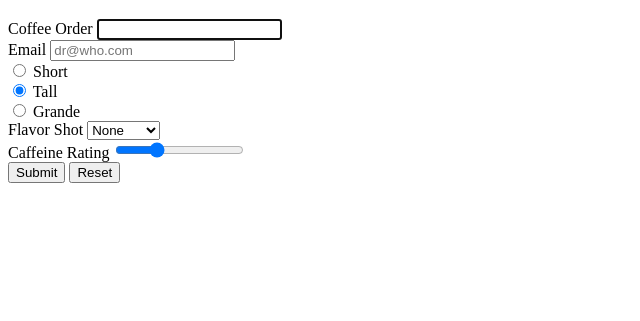
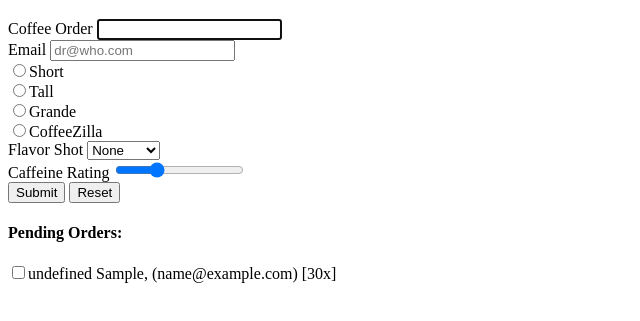
Before and after one commit to JakeSichley/Coffee-Run, a plain HTML site: page index.html in a window 1280 px wide. Both pictures are taken after typing "Sample", "name@example.com" into the empty fields and a click on the button "Submit". Shown: the part 61-382 px from the top of the page, without its empty margins (0-640 px from the left). Drawn offline with nearby package versions, Linux system fonts and the light colour scheme.

Commit message:
Complete Chapter 11
Chapter 11: From Data to DOM
Refractor functions and prototypes into classes

```diff
--- a/index.html
+++ b/index.html
@@ -3,43 +3,31 @@
 <head>
     <meta charset="UTF-8">
     <meta name="viewport" content="width=device-width, initial-scale=1.0">
-        <title>coffeerun</title>
+    <title>CoffeeRun</title>
     <link rel="stylesheet" href="https://cdnjs.cloudflare.com/ajax/libs/twitter-bootstrap/4.5.2/js/bootstrap.min.js">
 </head>
-    <body class="container">
+<body>
     <header>
         <h1>CoffeeRun</h1>
     </header>
     <section>
         <div class="panel panel-default">
-                <div class="panel-body">
+            <div class="panel panel-body">
                 <form data-coffee-order="form">
                     <div class="form-group">
                         <label for="coffeeOrder">Coffee Order</label>
-                            <input class="form-control" name="coffee" id="coffeeOrder">
+                        <input class="form-control" name="coffee" id="coffeeOrder" autofocus>
                     </div>
                     <div class="form-group">
                         <label for="emailInput">Email</label>
-                            <input class="form-control" type="email" name="emailAddress" id="emailInput" value="" placeholder="dr@who.com">
+                        <input class="form-control" type="email" name="emailAddress" id="emailInput"
+                            value="" placeholder="dr@who.com">
                         </div>
-                        <div class="radio">
-                            <label>
-                                <input type="radio" name="size" value="short">
-                                Short
-                            </label>
                     </div>
-                        <div class="radio">
-                            <label>
-                                <input type="radio" name="size" value="tall" checked>
-                                Tall
-                            </label>
-                        </div>
-                        <div class="radio">
-                            <label>
-                                <input type="radio" name="size" value="grande">
-                                Grande
-                            </label>
-                        </div>
+                    <div class="radio"><label><input type="radio" name="size" value="short">Short</label></div>
+                    <div class="radio"><label><input type="radio" name="size" value="tall">Tall</label></div>
+                    <div class="radio"><label><input type="radio" name="size" value="grande">Grande</label></div>
+                    <div class="radio"><label><input type="radio" name="size" value="coffeezilla">CoffeeZilla</label></div>
                     <div class="form-group">
                         <label for="flavorShot">Flavor Shot</label>
                         <select id="flavorShot" class="form-control" name="flavor">
@@ -56,10 +44,17 @@
                     <button type="submit" class="btn btn-default">Submit</button>
                     <button type="reset" class="btn btn-default">Reset</button>
                 </form>
+                <div class="panel panel-default">
+                    <div class="panel-body">
+                        <h4>Pending Orders:</h4>
+                        <div data-coffee-order="checklist"></div>
+                    </div>
+                </div>
             </div>
         </div>
     </section>
     <script src="https://cdnjs.cloudflare.com/ajax/libs/jquery/3.5.1/jquery.min.js" charset="utf-8"></script>
+    <script src="scripts/checklist.js" charset="utf-8"></script>
     <script src="scripts/formhandler.js" charset="utf-8"></script>
     <script src="scripts/datastore.js" charset="utf-8"></script>
     <script src="scripts/truck.js" charset="utf-8"></script>
--- /dev/null
+++ b/scripts/checklist.js
@@ -0,0 +1,78 @@
+(function (window) {
+    'use strict';
+
+    var App = window.App || {};
+    var $ = window.jQuery;
+
+    class CheckList {
+        constructor(selector) {
+            if (!selector) {
+                throw new Error('No selector provided');
+            }
+
+            this.$element = $(selector);
+            if (this.$element.length === 0) {
+                throw new Error('Could not find element with selector: ' + selector);
+            }
+        }
+
+        addRow(coffeeOrder) {
+            // Remove any existing rows that match the email address
+            this.removeRow(coffeeOrder.emailAddress);
+            // Create a new instance of a row, using the coffee order info
+            var rowElement = new Row(coffeeOrder);
+            // Add the new row instance's $element property to the checklist
+            this.$element.append(rowElement.$element);
+        }
+
+        removeRow(email) {
+            this.$element
+                .find('[value="' + email + '"]')
+                .closest('[data-coffee-order="checkbox"]')
+                .remove();
+        }
+
+        addClickHandler(fn) {
+            this.$element.on('click', 'input', function (event) {
+                var email = event.target.value;
+                this.removeRow(email);
+                fn(email);
+            }.bind(this));
+        }
+    }
+
+    class Row {
+        constructor(coffeeOrder) {
+            var $div = $('<div></div>', {
+                'data-coffee-order': 'checkbox',
+                'class': 'checkbox'
+            });
+
+            var $label = $('<label></label>');
+
+            var $checkbox = $('<input></input>', {
+                type: 'checkbox',
+                value: coffeeOrder.emailAddress
+            });
+
+            var description = coffeeOrder.size + ' ';
+            if (coffeeOrder.flavor) {
+                description += coffeeOrder.flavor + ' ';
+            }
+
+            description += coffeeOrder.coffee + ', ';
+            description += ' (' + coffeeOrder.emailAddress + ')';
+            description += ' [' + coffeeOrder.strength + 'x]';
+
+            $label.append($checkbox);
+            $label.append(description);
+            $div.append($label);
+
+            this.$element = $div;
+        }
+    }
+
+    App.CheckList = CheckList;
+    window.App = App;
+
+}) (window);
--- a/scripts/datastore.js
+++ b/scripts/datastore.js
@@ -3,25 +3,27 @@
 
     var App = window.App || {};
 
-    function DataStore() {
+    class DataStore {
+        constructor() {
             this.data = {};
         }
 
-    DataStore.prototype.add = function (key, val) {
+        add(key, val) {
             this.data[key] = val;
-    };
+        }
 
-    DataStore.prototype.get = function (key) {
+        get(key) {
             return this.data[key];
-    };
+        }
 
-    DataStore.prototype.getAll = function () {
+        getAll() {
             return this.data;
-    };
+        }
 
-    DataStore.prototype.remove = function (key) {
+        remove(key) {
             delete this.data[key];
-    };
+        }
+    }
 
     App.DataStore = DataStore;
     window.App = App;
--- a/scripts/formhandler.js
+++ b/scripts/formhandler.js
@@ -5,7 +5,8 @@
     var App = window.App || {};
     var $ = window.jQuery;
 
-    function FormHandler(selector) {
+    class FormHandler {
+        constructor(selector) {
             if (!selector) {
                 throw new Error('No selector provided');
             }
@@ -16,7 +17,7 @@
             }
         }
 
-    FormHandler.prototype.addSubmitHandler = function (fn) {
+        addSubmitHandler(fn) {
             console.log('Setting submit handler for form');
             this.$formElement.on('submit', function (event) {
                 event.preventDefault();
@@ -31,7 +32,8 @@
                 this.reset();
                 this.elements[0].focus();
             });
-    };
+        }
+    }
 
     App.FormHandler = FormHandler;
     window.App = App;
--- a/scripts/main.js
+++ b/scripts/main.js
@@ -2,15 +2,21 @@
     'use strict';
 
     var FORM_SELECTOR = '[data-coffee-order="form"]';
+    var CHECKLIST_SELECTOR = '[data-coffee-order="checklist"]';
     var App = window.App;
     var Truck = App.Truck;
     var DataStore = App.DataStore;
     var FormHandler = App.FormHandler;
+    var CheckList = App.CheckList;
     var myTruck = new Truck('ncc-1701', new DataStore());
     window.myTruck = myTruck;
+    var checkList = new CheckList(CHECKLIST_SELECTOR);
+    checkList.addClickHandler(myTruck.deliverOrder.bind(myTruck));
     var formHandler = new FormHandler(FORM_SELECTOR);
 
-    formHandler.addSubmitHandler(myTruck.createOrder.bind(myTruck));
-    console.log(formHandler);
+    formHandler.addSubmitHandler(function (data) {
+        myTruck.createOrder.call(myTruck, data);
+        checkList.addRow.call(checkList, data);
+    });
 
 }) (window);
--- a/scripts/truck.js
+++ b/scripts/truck.js
@@ -3,29 +3,31 @@
 
     var App = window.App || {};
 
-    function Truck(truckId, db) {
+    class Truck {
+        constructor(truckId, db) {
             this.truckId = truckId;
             this.db = db;
         }
 
-    Truck.prototype.createOrder = function (order) {
+        createOrder(order) {
             console.log('Adding order for ' + order.emailAddress);
             this.db.add(order.emailAddress, order);
-    };
+        }
 
-    Truck.prototype.deliverOrder = function (customerId) {
+        deliverOrder(customerId) {
             console.log('Delivering order for ' + customerId);
             this.db.remove(customerId);
-    };
+        }
 
-    Truck.prototype.printOrders = function () {
+        printOrders() {
             var customerIdArray = Object.keys(this.db.getAll());
 
             console.log('Truck #' + this.truckId + ' has pending orders:');
             customerIdArray.forEach(function (id) {
                 console.log(this.db.get(id));
             }.bind(this));
-    };
+        }
+    }
 
     App.Truck = Truck;
     window.App = App;
```
Lines whose indentation alone changed are shown as unchanged.
